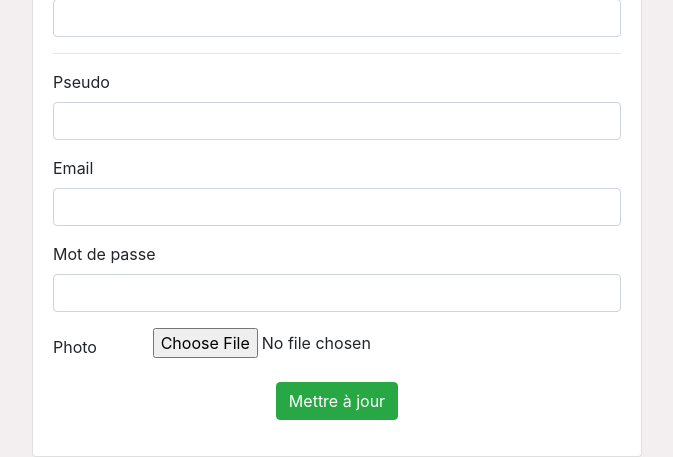
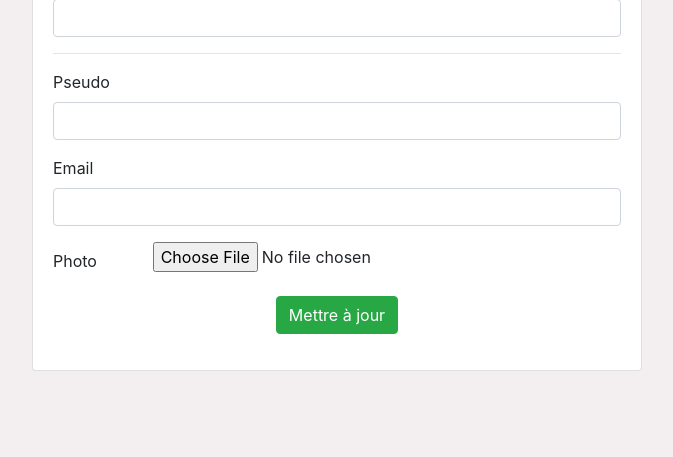
Before and after one commit to CauttoMorgane/MangaDoc, a Symfony app: template templates/user/edit.html.twig in a window 1280 px wide. Shown: the part 586-1043 px from the top of the page, without its empty margins (303-976 px from the left). After the commit the page ends 957 px from the top, so only its background shows below. Run offline with Twig, Linux system fonts and the light colour scheme; the template is opened without the code that fills it, so the values that code supplies are empty; form fields are guessed from the names that the template uses; some libraries are stand-ins or nearby versions.

Commit message:
form user

```diff
--- a/src/Form/UserType.php
+++ b/src/Form/UserType.php
@@ -28,7 +28,7 @@ class UserType extends AbstractType
             ->add('country')
             ->add('payment')
             ->add('email')
-            ->add('password', PasswordType::class)
+//            ->add('password', PasswordType::class, array('required' => false) )
         ;
     }
 
--- a/templates/user/_form.html.twig
+++ b/templates/user/_form.html.twig
@@ -66,14 +66,14 @@
         {{ form_widget(form.email, {'attr': {'class': 'form-control'}}) }}
     </div>
 </div>
-<div class="form-group row">
-    {{ form_label(form.password, "Mot de passe", {'label_attr': {'class': 'col-sm-12 control-label'}}) }}
-    {{ form_errors(form.password) }}
+{#<div class="form-group row">#}
+    {#{{ form_label(form.password, "Mot de passe", {'label_attr': {'class': 'col-sm-12 control-label'}}) }}#}
+    {#{{ form_errors(form.password) }}#}
 
-    <div class="col-sm-12">
-        {{ form_widget(form.password, {'attr': {'class': 'form-control'}}) }}
-    </div>
-</div>
+    {#<div class="col-sm-12">#}
+        {#{{ form_widget(form.password, {'attr': {'class': 'form-control'}}) }}#}
+    {#</div>#}
+{#</div>#}
 
 
 
```
